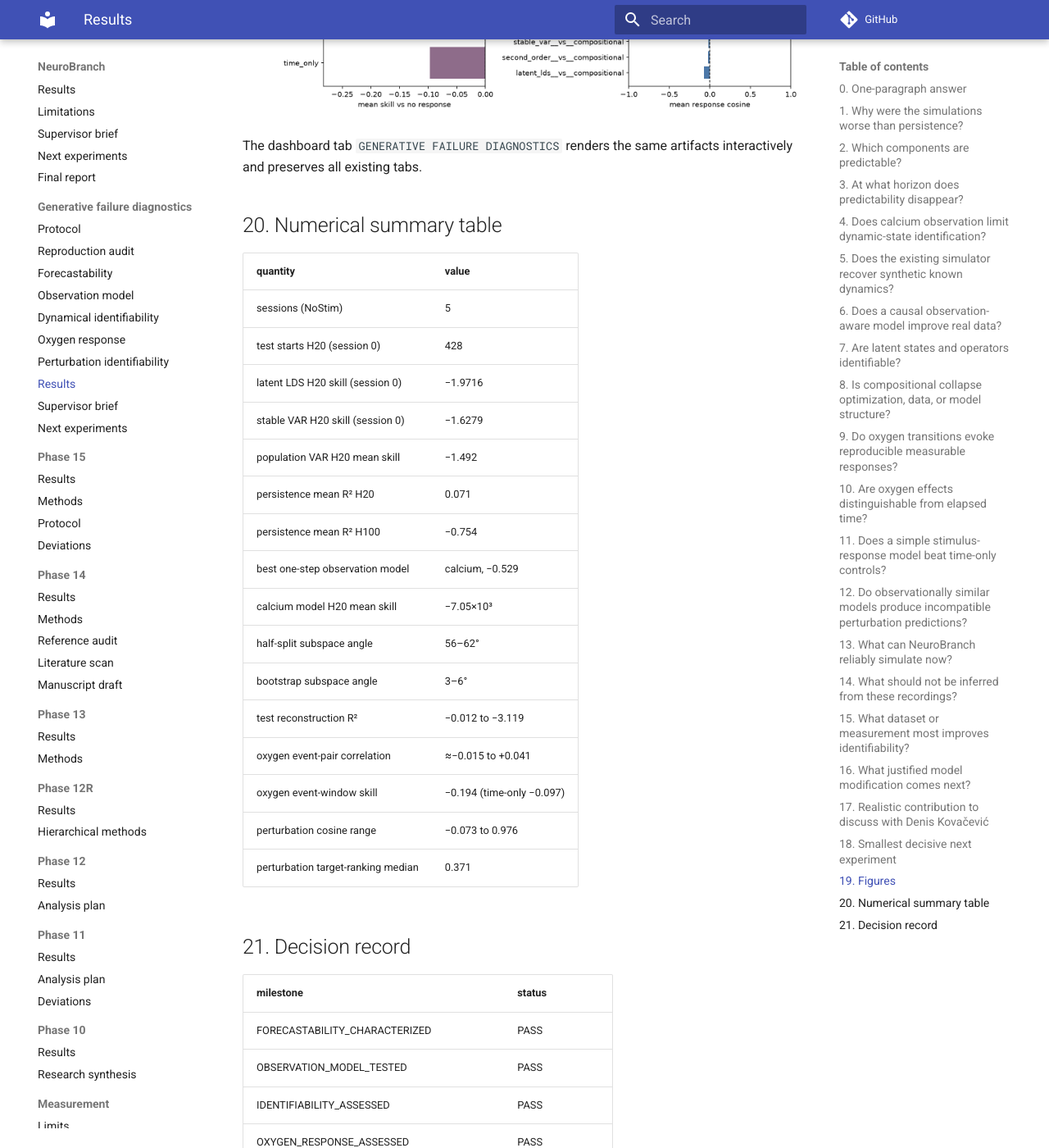
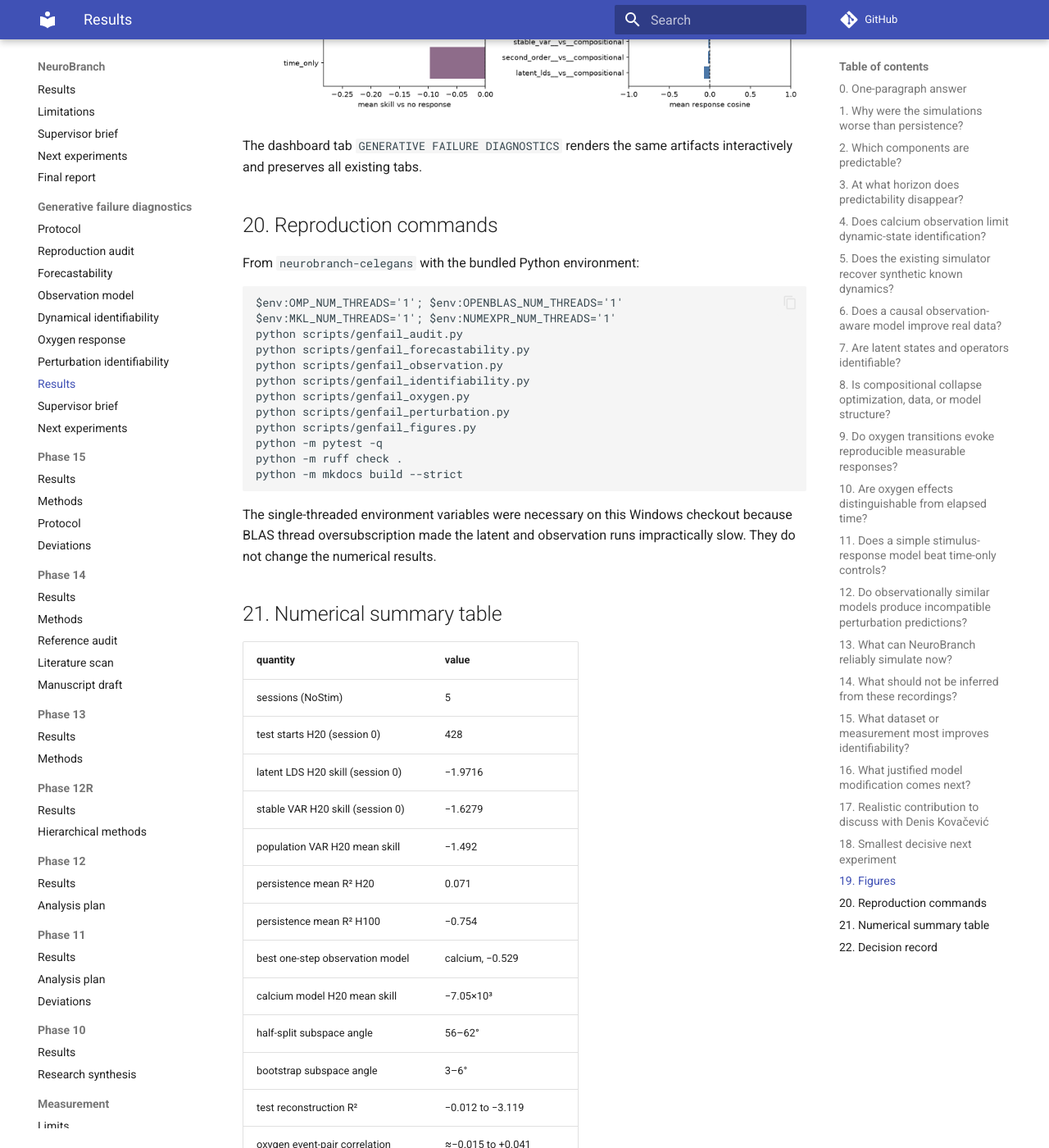
Before and after one commit to toniIepure25/neurobranch-celegans, an MkDocs documentation site: the page built from docs/GENFAIL_RESULTS.md, in a window 1280 px wide and 1400 px high, scrolled down 6960 px. Shown: the whole window at 82% size. Built offline with MkDocs 1.6.1 and Material for MkDocs 9.7.7, drawn with Linux system fonts in a browser that asks for light colours; comment, search, counter and statistics services are not loaded.

Commit message:
docs: add exact generative-failure reproduction commands

````diff
--- a/docs/GENFAIL_RESULTS.md
+++ b/docs/GENFAIL_RESULTS.md
@@ -145,7 +145,28 @@ A second, smaller experiment is an **animal-disjoint re-split** of existing data
 
 The dashboard tab `GENERATIVE FAILURE DIAGNOSTICS` renders the same artifacts interactively and preserves all existing tabs.
 
-## 20. Numerical summary table
+## 20. Reproduction commands
+
+From `neurobranch-celegans` with the bundled Python environment:
+
+```powershell
+$env:OMP_NUM_THREADS='1'; $env:OPENBLAS_NUM_THREADS='1'
+$env:MKL_NUM_THREADS='1'; $env:NUMEXPR_NUM_THREADS='1'
+python scripts/genfail_audit.py
+python scripts/genfail_forecastability.py
+python scripts/genfail_observation.py
+python scripts/genfail_identifiability.py
+python scripts/genfail_oxygen.py
+python scripts/genfail_perturbation.py
+python scripts/genfail_figures.py
+python -m pytest -q
+python -m ruff check .
+python -m mkdocs build --strict
+```
+
+The single-threaded environment variables were necessary on this Windows checkout because BLAS thread oversubscription made the latent and observation runs impractically slow. They do not change the numerical results.
+
+## 21. Numerical summary table
 
 | quantity | value |
 |---|---|
@@ -166,7 +187,7 @@ The dashboard tab `GENERATIVE FAILURE DIAGNOSTICS` renders the same artifacts in
 | perturbation cosine range | −0.073 to 0.976 |
 | perturbation target-ranking median | 0.371 |
 
-## 21. Decision record
+## 22. Decision record
 
 | milestone | status |
 |---|---|
````
